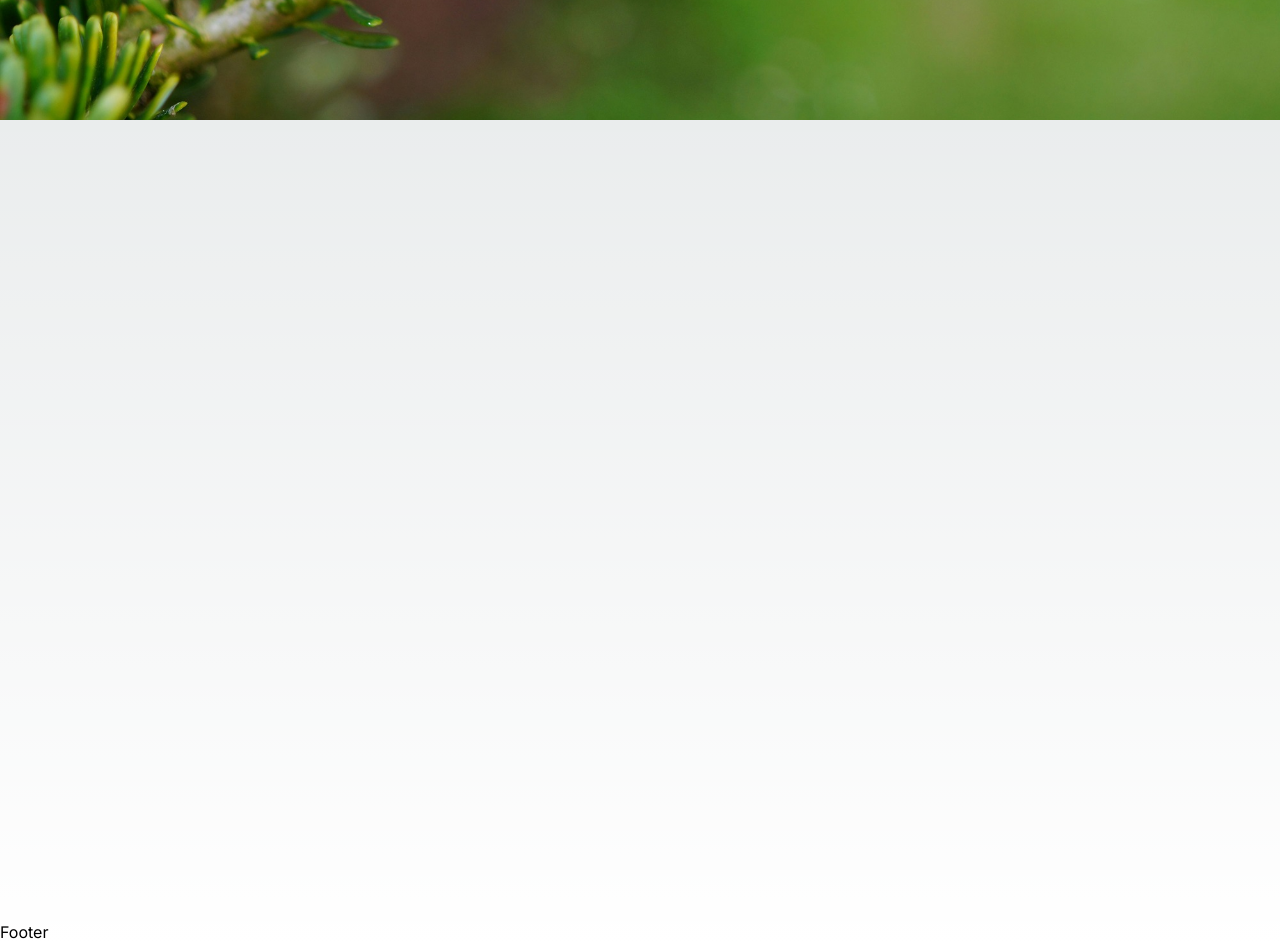
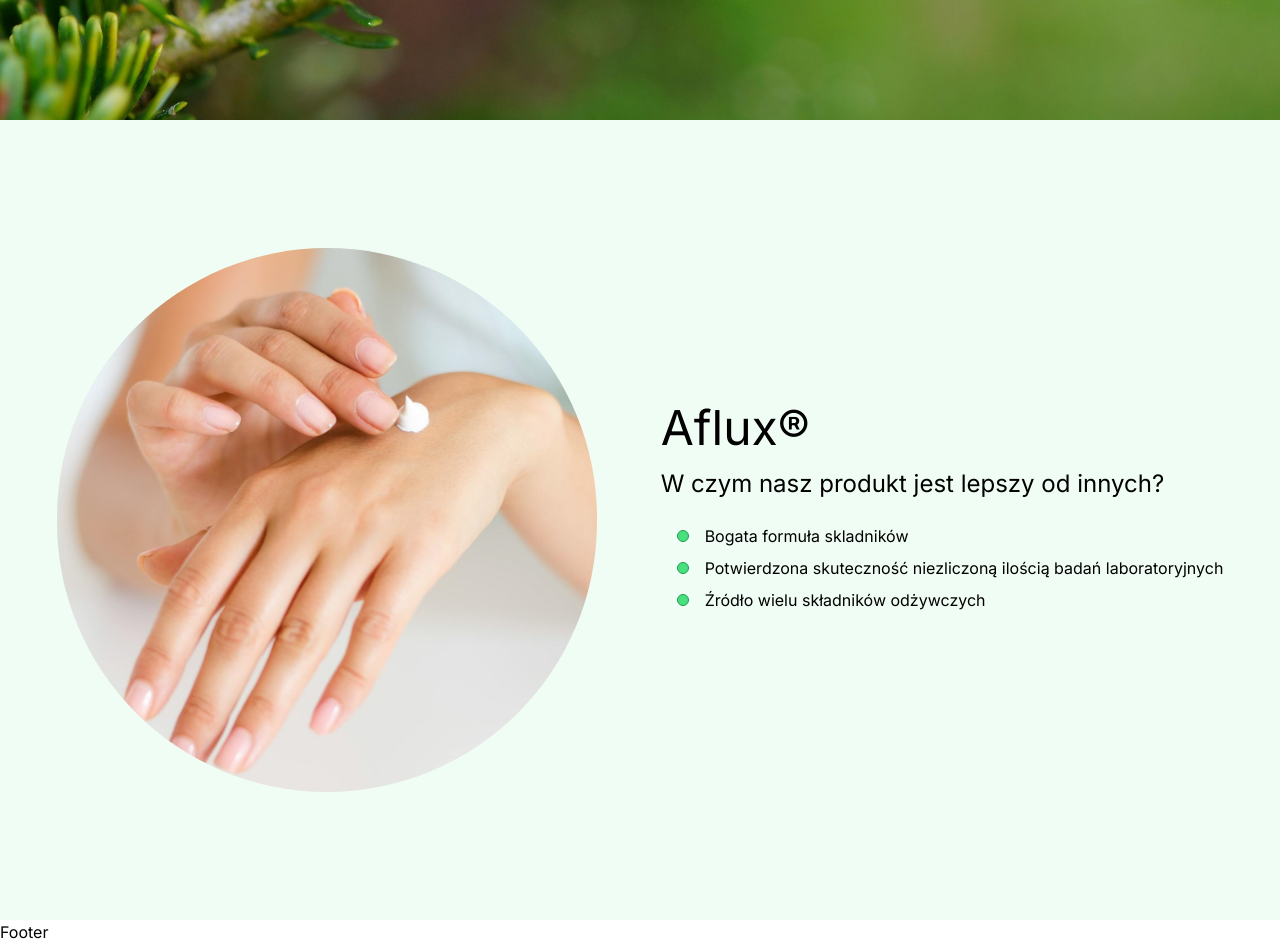
Before and after one commit to goldipl/aflux-next, a Next.js app: page / in a window 1280 px wide. Shown: the part 680-1624 px from the top of the page. Built offline with nearby package versions, Linux system fonts and the light colour scheme.

Commit message:
add AfluxInfo component with styles

```diff
--- a/src/app/page.tsx
+++ b/src/app/page.tsx
@@ -1,3 +1,9 @@
+import AfluxInfo from "@/components/AfluxInfo/AfluxInfo";
+
 export default function Home() {
-  return <main className="flex min-h-screen"></main>;
+  return (
+    <main className="flex mx-auto justify-center">
+      <AfluxInfo />
+    </main>
+  );
 }
--- /dev/null
+++ b/src/components/AfluxInfo/AfluxInfo.tsx
@@ -0,0 +1,49 @@
+import React from "react";
+import hands_img from "@/images/aflux_info/hands.jpg";
+
+const AfluxInfo = () => {
+  return (
+    <div className="flex bg-green-50 w-full justify-center">
+      <div className="flex flex-row container mx-xl py-32 justify-center items-center">
+        <div className="flex flex-col">
+          <img
+            className="flex rounded-full"
+            src={hands_img.src}
+            alt="hands img"
+            width={540}
+            height={540}
+          />
+        </div>
+        <div className="flex flex-col ml-16">
+          <h1 className="text-5xl mb-4">Aflux®</h1>
+          <h2 className="text-2xl">
+            W czym nasz produkt jest lepszy od innych?
+          </h2>
+          <ul className="my-4 pl-4">
+            <li
+              className="relative my-2 before:inline-block before:w-3 before:h-3 before:mr-4
+            before:bg-green-400 before:rounded-full before:border before:border-green-600"
+            >
+              Bogata formuła skladników
+            </li>
+            <li
+              className="relative my-2 before:inline-block before:w-3 before:h-3 before:mr-4
+            before:bg-green-400 before:rounded-full before:border before:border-green-600"
+            >
+              Potwierdzona skuteczność niezliczoną ilością badań laboratoryjnych
+            </li>
+            <li
+              className="relative my-2 before:inline-block before:w-3 before:h-3 before:mr-4
+            before:bg-green-400 before:rounded-full before:border before:border-green-600 after:inline-block"
+            >
+              Źródło wielu składników odżywczych
+            </li>
+          </ul>
+          <p></p>
+        </div>
+      </div>
+    </div>
+  );
+};
+
+export default AfluxInfo;
```
